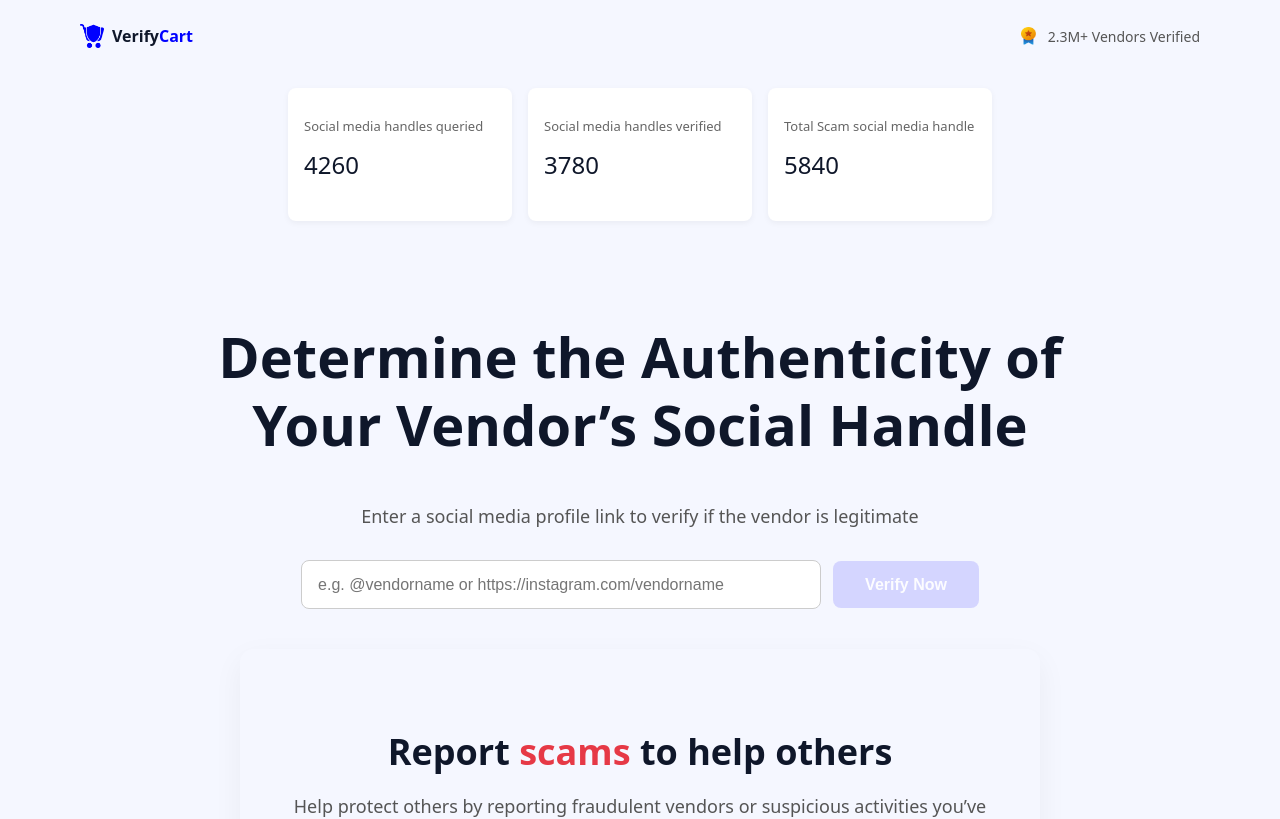
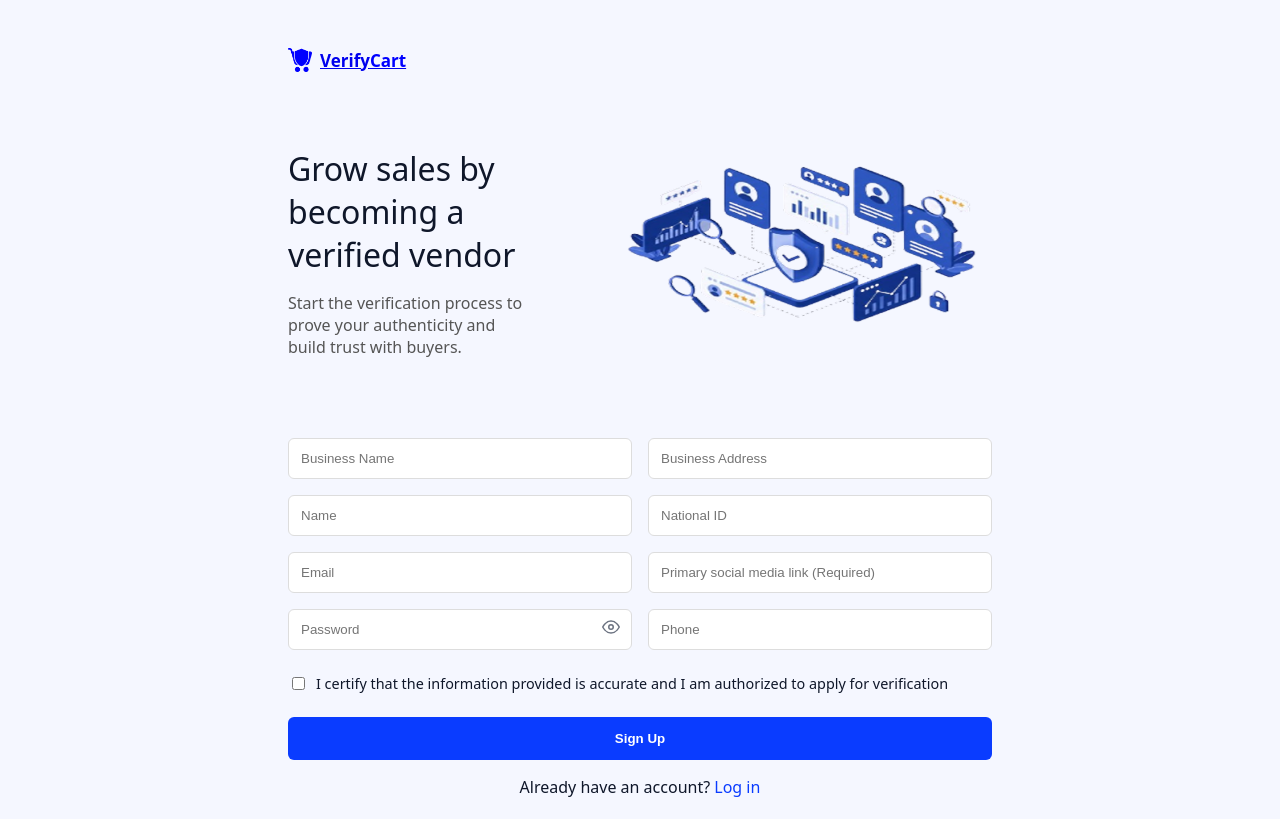
Before and after one commit to AyangealumunTerna/VerifyChart, a React (Vite) app: page /signup in a window 1280 px wide. Shown: the top 819 px of the page. Built offline with nearby package versions, Linux system fonts and the light colour scheme.

Commit message:
feat: add signup page layout and form structure

```diff
--- a/package.json
+++ b/package.json
@@ -11,7 +11,9 @@
   },
   "dependencies": {
     "react": "^19.2.0",
-    "react-dom": "^19.2.0"
+    "react-dom": "^19.2.0",
+    "react-icons": "^5.5.0",
+    "react-router-dom": "^7.11.0"
   },
   "devDependencies": {
     "@eslint/js": "^9.39.1",
--- a/src/App.jsx
+++ b/src/App.jsx
@@ -1,11 +1,15 @@
-import Home from './pages/Home';
+import { BrowserRouter, Routes, Route } from "react-router-dom";
+import Signup from "./components/SignupForm.jsx";
+import Home from "./pages/Home";
 import "./components/styles/breakpoints.css";
 
-
 export default function App() {
-return (
-<div className="app">
-<Home />
-</div>
-);
+  return (
+    <BrowserRouter>
+      <Routes>
+        <Route path="/" element={<Home />} />
+        <Route path="/signup" element={<Signup />} />
+      </Routes>
+    </BrowserRouter>
+  );
 }
--- a/src/components/HeaderBar.css
+++ b/src/components/HeaderBar.css
@@ -10,7 +10,8 @@
   display: flex;
   align-items: center;
   gap: 0.5rem;
-  font-weight: 600;
+  font-weight: 700;
+  font-size: 17px;
 }
 
 .header-left img {
@@ -23,6 +24,21 @@
   display: flex;
   align-items: center;
   gap: 0.75rem;
+}
+
+/* Sign up button */
+.signup-btn {
+  background: #c7c9ff;
+  color: #fff;
+  padding: .80rem 1.5rem;
+  border-radius: 6px;
+  font-size: 15px;
+  font-weight: 600;
+  text-decoration: none;
+}
+
+.signup-btn:hover {
+  background: #b0b3ff;
 }
 
 .logo {
@@ -46,3 +62,7 @@
 #blue {
   color: #0001ff;
 }
+
+.verified-count {
+  display: none;
+}
--- a/src/components/HeaderBar.jsx
+++ b/src/components/HeaderBar.jsx
@@ -1,16 +1,24 @@
 import logo from "../assets/logo.png";
 import badge from "../assets/badge.png";
+import { Link } from "react-router-dom";
 import "./HeaderBar.css";
 
 export const HeaderBar = () => (
   <header className="header">
     <div className="header-left">
       <img src={logo} alt="VerifyCart" />
-      <span>Verify<span id="blue">Cart</span></span>
+      <span>
+        Verify<span id="blue">Cart</span>
+      </span>
     </div>
 
     <div className="header-right">
-      <img src={badge} alt="badge" id="badge" /> <span>2.3M+ Vendors Verified</span>
+      <Link to="/signup" className="signup-btn">
+        Sign up
+      </Link>
+
+      <img src={badge} alt="badge" id="badge" className="verified-count" />
+      <span className="verified-count">2.3M+ Vendors Verified</span>
     </div>
   </header>
 );
--- /dev/null
+++ b/src/components/SignupForm.css
@@ -0,0 +1,135 @@
+.signup-page {
+  min-height: 100vh;
+  padding: 2rem 4rem;
+  font-family: system-ui, sans-serif;
+  margin: auto;
+}
+
+/* Header */
+.auth-header {
+  margin-bottom: 3rem;
+}
+
+#link {
+  text-decoration: none;
+}
+.logo {
+  color: #0a3cff;
+  font-weight: 700;
+}
+
+/* Hero Section */
+.signup-hero {
+  display: flex;
+  justify-content: space-between;
+  align-items: center;
+  gap: 3rem;
+  margin-bottom: 4rem;
+}
+
+.signup-text h1 {
+  font-size: 2rem;
+  margin-bottom: 1rem;
+}
+
+.signup-text p {
+  color: #555;
+  max-width: 420px;
+}
+
+.signup-image img {
+  max-width: 420px;
+}
+
+/* Form */
+.signup-form-wrapper {
+  max-width: 900px;
+}
+
+.signup-form {
+  width: 100%;
+}
+
+.form-grid {
+  display: grid;
+  grid-template-columns: repeat(2, 1fr);
+  gap: 1rem;
+}
+
+.form-grid input {
+  padding: 0.75rem;
+  border: 1px solid #ddd;
+  border-radius: 6px;
+}
+
+.password-field {
+  position: relative;
+}
+
+.password-field input {
+  width: 100%;
+}
+
+.toggle-password {
+  position: absolute;
+  right: 12px;
+  top: 50%;
+  transform: translateY(-50%);
+  cursor: pointer;
+  color: #6b7280;
+  font-size: 18px;
+}
+
+.toggle-password:hover {
+  color: #000;
+}
+
+.checkbox {
+  display: flex;
+  gap: 0.5rem;
+  margin: 1.5rem 0;
+  font-size: 0.9rem;
+}
+
+.btn-primary {
+  width: 100%;
+  padding: 0.9rem;
+  background: #0a3cff;
+  color: #fff;
+  border: none;
+  border-radius: 6px;
+  font-weight: 600;
+  cursor: pointer;
+}
+
+.login-text {
+  text-align: center;
+  margin-top: 1rem;
+}
+
+.login-text span {
+  color: #0a3cff;
+  cursor: pointer;
+}
+/* Responsive Styles */
+@media (max-width: 768px) {
+  .signup-hero {
+    flex-direction: column;
+    text-align: center;
+  }
+
+  .signup-image img {
+    max-width: 100%;
+  }
+
+  .form-grid {
+    grid-template-columns: 1fr;
+  }
+}
+/* Large Devices */
+@media (min-width: 1280px) {
+  .signup-page {
+    padding: 3rem 6rem;
+    width: 70%;
+  }
+}
--- /dev/null
+++ b/src/components/SignupForm.jsx
@@ -0,0 +1,88 @@
+import { useState } from "react";
+import { FiEye, FiEyeOff } from "react-icons/fi";
+import "./signupForm.css";
+import signupIllustration from "../assets/Rectangle 84.png";
+import logo from "../assets/logo.png";
+import { Link } from "react-router-dom";
+
+const Signup = () => {
+  const [showPassword, setShowPassword] = useState(false);
+  return (
+    <div className="signup-page">
+      {/* Header */}
+      <header className="auth-header">
+        <Link to="/" className="header-left">
+          <img src={logo} alt="VerifyCart" />
+          <span id="link">
+            Verify<span id="blue">Cart</span>
+          </span>
+        </Link>
+      </header>
+
+      {/* Hero Section */}
+      <section className="signup-hero">
+        <div className="signup-text">
+          <h1>Grow sales by becoming a verified vendor</h1>
+          <p>
+            Start the verification process to prove your authenticity and build
+            trust with buyers.
+          </p>
+        </div>
+
+        <div className="signup-image">
+          <img src={signupIllustration} alt="Verification illustration" />
+        </div>
+      </section>
+
+      {/* Form */}
+      <section className="signup-form-wrapper">
+        <form className="signup-form">
+          <div className="form-grid">
+            <input type="text" placeholder="Business Name" />
+            <input type="text" placeholder="Business Address" />
+
+            <input type="text" placeholder="Name" />
+            <input type="text" placeholder="National ID" />
+
+            <input type="email" placeholder="Email" />
+            <input
+              type="url"
+              placeholder="Primary social media link (Required)"
+            />
+
+            <div className="password-field">
+              <input
+                type={showPassword ? "text" : "password"}
+                placeholder="Password"
+              />
+
+              <span
+                className="toggle-password"
+                onClick={() => setShowPassword(!showPassword)}
+              >
+                {showPassword ? <FiEyeOff /> : <FiEye />}
+              </span>
+            </div>
+
+            <input type="tel" placeholder="Phone" />
+          </div>
+
+          <label className="checkbox">
+            <input type="checkbox" />I certify that the information provided is
+            accurate and I am authorized to apply for verification
+          </label>
+
+          <button type="submit" className="btn-primary">
+            Sign Up
+          </button>
+
+          <p className="login-text">
+            Already have an account? <span>Log in</span>
+          </p>
+        </form>
+      </section>
+    </div>
+  );
+};
+
+export default Signup;
--- a/src/components/styles/breakpoints.css
+++ b/src/components/styles/breakpoints.css
@@ -9,6 +9,14 @@
     flex: 1 1 calc(50% - 1rem);
   }
 
+  .verified-count {
+    font-size: 14px;
+    color: #555;
+    display: flex;
+    align-items: center;
+    gap: 0.3rem;
+    font-weight: 500;
+  }
 }
 
 /* Medium Devices */
@@ -46,7 +54,7 @@
   .hero-verify h1 {
     font-size: 56px; /* h1 desktop */
   }
-   .hero-subtext {
+  .hero-subtext {
     font-size: 18px;
   }
 
@@ -89,4 +97,13 @@
     max-width: 1100px;
     margin: auto;
   }
+
+  .verified-count {
+    font-size: 14px;
+    color: #555;
+    display: flex;
+    align-items: center;
+    gap: 0.3rem;
+    font-weight: 500;
+  }
 }
```
Also changed, not shown: src/assets/Rectangle 84.png (added), 1 other file (tests, documents, lock files or other folders).
